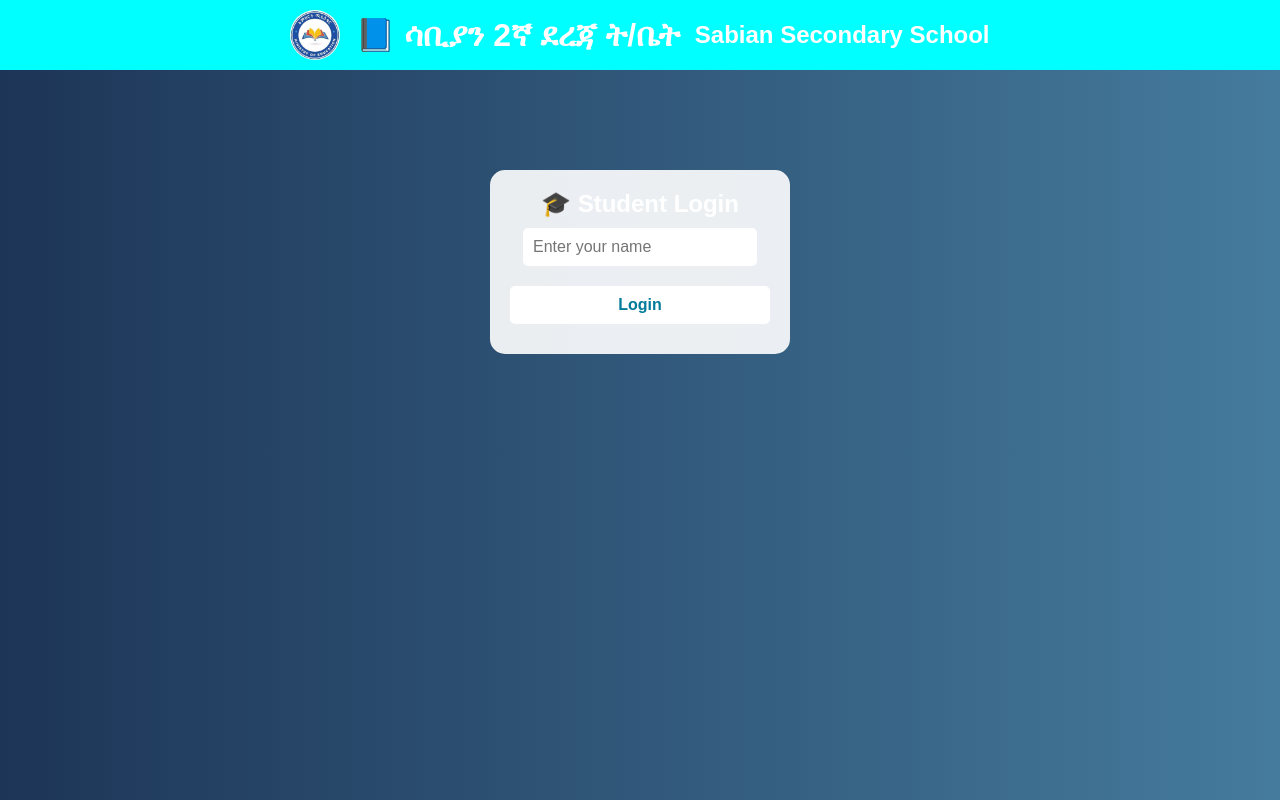
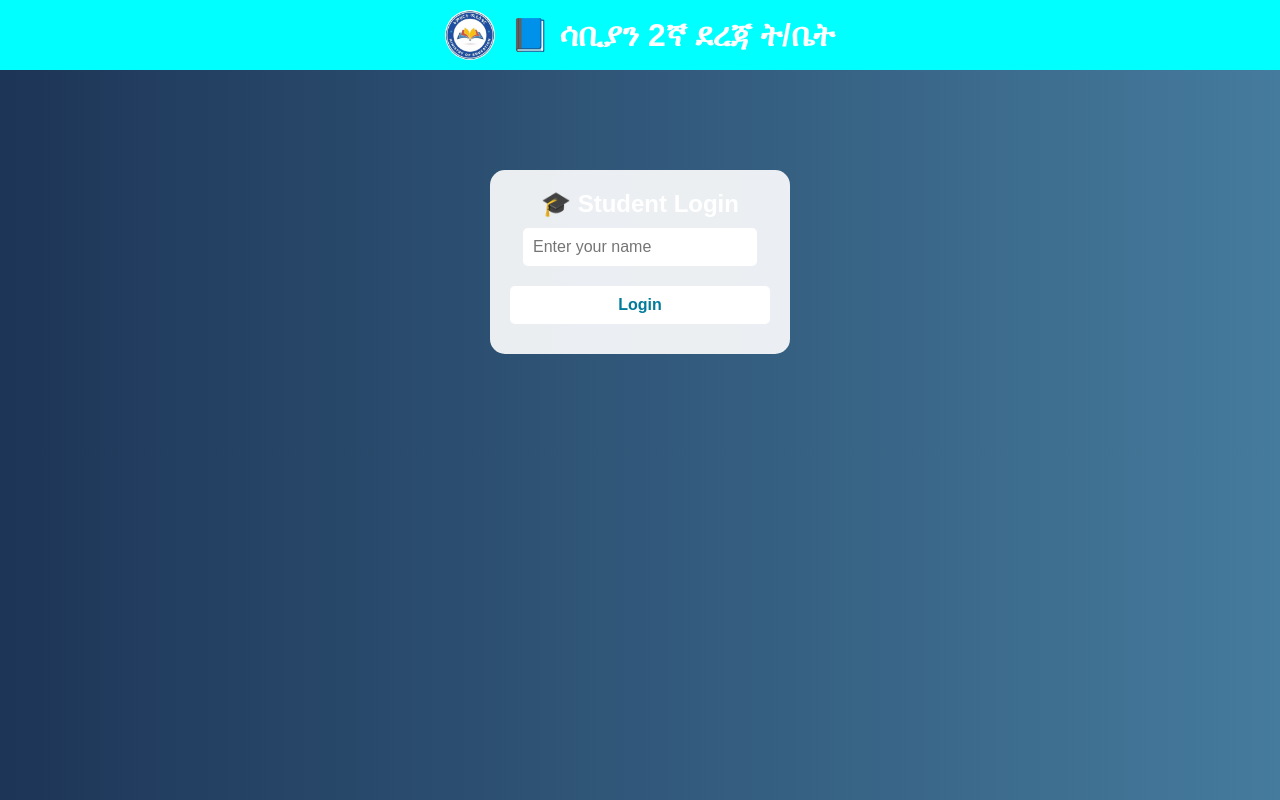
Before and after one commit to samuela2714/Sabianstudent-quiz-app, a plain HTML site: page index.html in a window 1280 px wide. Drawn offline with Linux system fonts and the light colour scheme.

Commit message:
index.html

```diff
--- a/index.html
+++ b/index.html
@@ -10,7 +10,7 @@
   <div id="nav">
     <img src="sa.jpg" alt="sabian" class="logo">
     <h1>📘 ሳቢያን 2ኛ ደረጃ ት/ቤት</h1>
-    <h2>Sabian Secondary School</h2>
+
   </div>
 
   <div id="loginPage">
```
